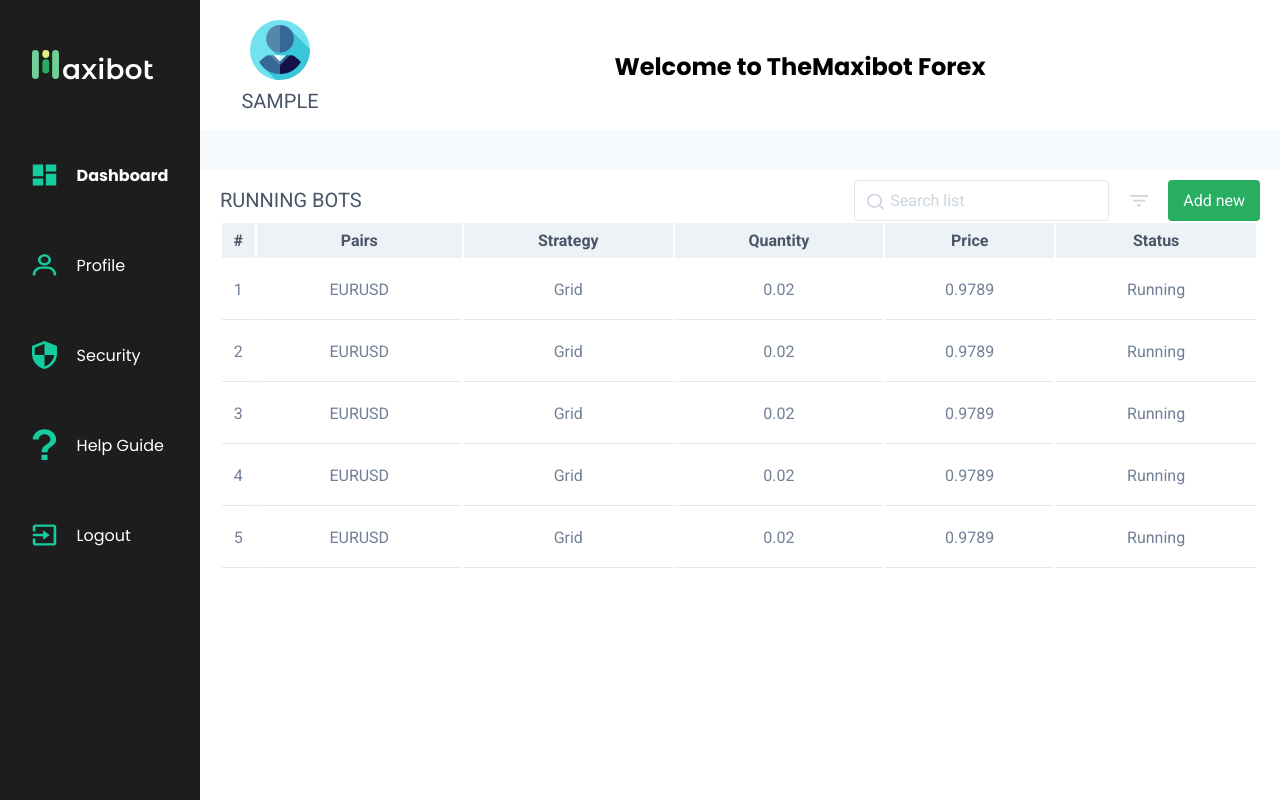
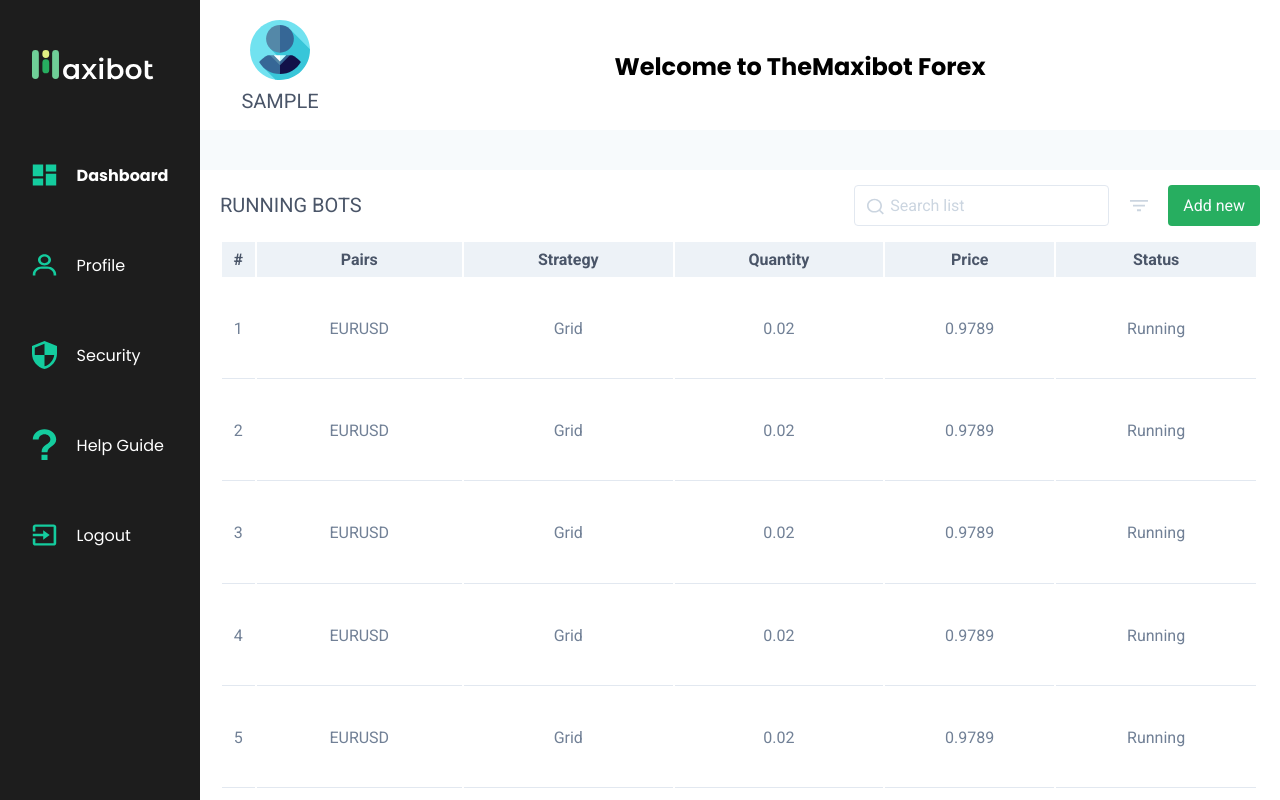
Before and after one commit to danthecm/forex-maxibot, a React (Create React App) app: page /dashboard in a window 1280 px wide. Built offline with nearby package versions, Linux system fonts and the light colour scheme; sample sign-in values are in the browser's storage.

Commit message:
fix: fixed no space between dashboard main content heading and table

```diff
--- a/src/pages/Home/Dashboard.js
+++ b/src/pages/Home/Dashboard.js
@@ -59,6 +59,7 @@
                   Add new
                 </button>
               </div>
+            </div>
             <table className={styles.table}>
               <thead className={styles.table__head}>
                 <tr>
@@ -119,7 +120,6 @@
                 </tr>
               </tbody>
             </table>
-            </div>
           </section>
         </main>
       </div>
--- a/src/pages/Home/Dashboard.module.css
+++ b/src/pages/Home/Dashboard.module.css
@@ -42,7 +42,10 @@
 .main__content {
   display: grid;
   background: #ffffff;
+  grid-template-columns: 1fr;
+  grid-template-rows: 20px auto;
   padding: 10px 20px;
+  row-gap: 40px;
 }
 
 .main__content h2 {
```
Lines whose indentation alone changed are shown as unchanged.
